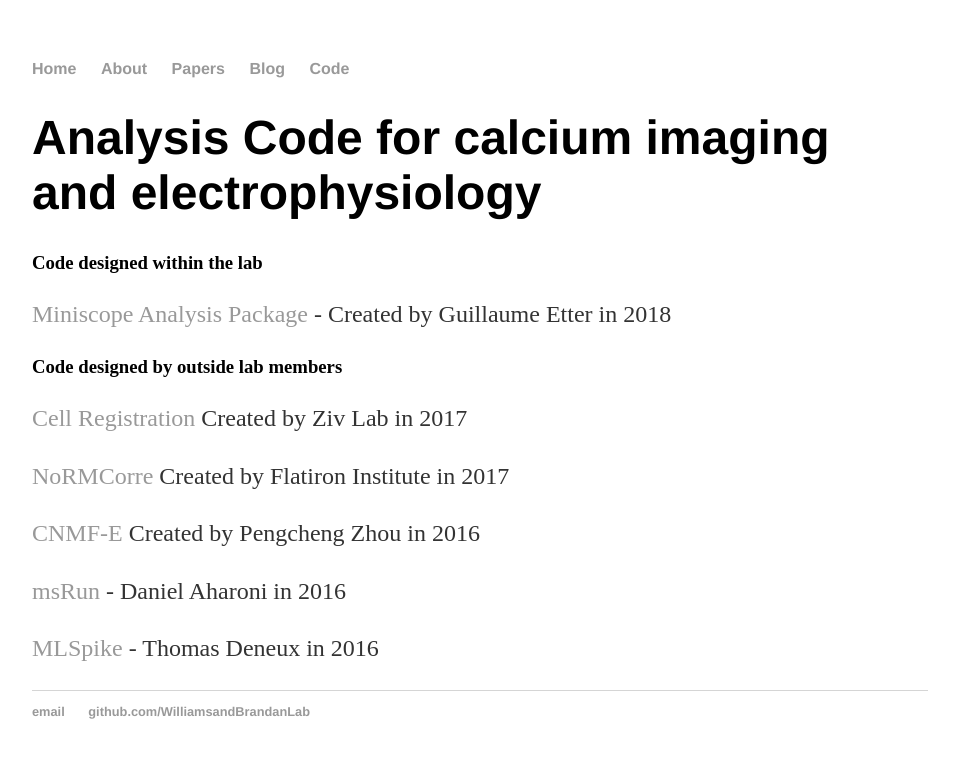
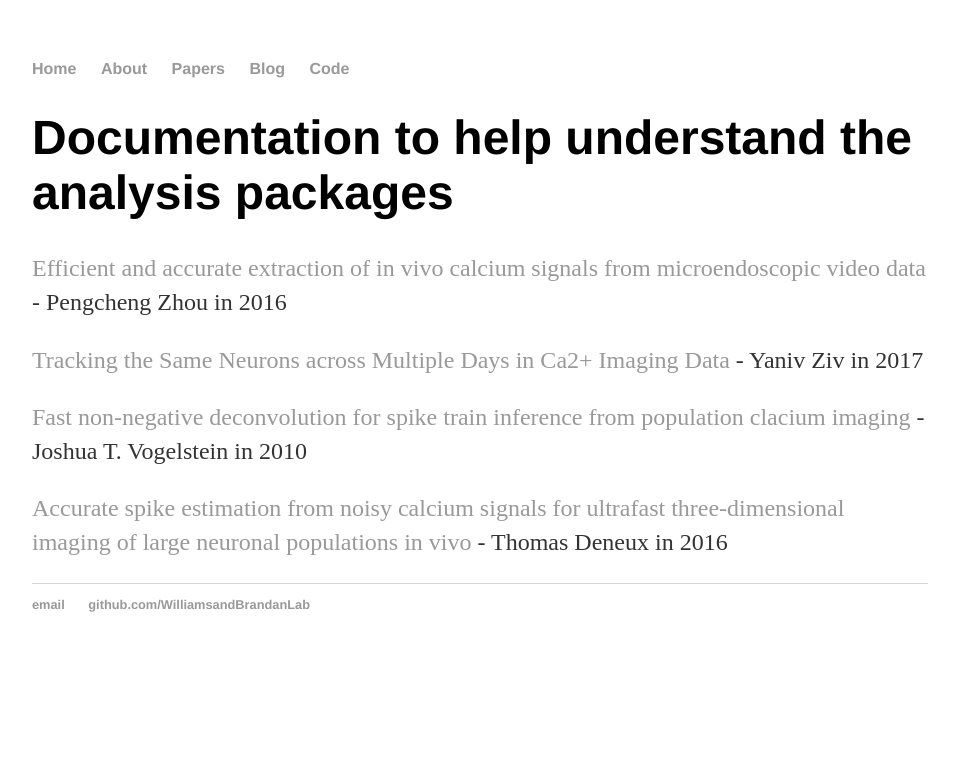
Before and after one commit to WilliamsandBrandanLab/WilliamsandBrandanLab.github.io, a Jekyll site: the page built from papers/index.md, in a window 1280 px wide. Shown: the top 758 px of the page, without its empty margins (160-1119 px from the left). Built offline with Jekyll 4.4.1, drawn with Linux system fonts in a browser that asks for light colours; our own code applies the rules of GitHub Pages for plain Markdown files.

Commit message:
Update index.md

```diff
--- a/papers/index.md
+++ b/papers/index.md
@@ -1,18 +1,10 @@
-
-# Analysis Code for calcium imaging and electrophysiology
+# Documentation to help understand the analysis packages
 
 
-### Code designed within the lab
-[Miniscope Analysis Package](https://github.com/WilliamsandBrandanLab/MiniscopeAnalysis) - Created by Guillaume Etter in 2018
+[Efficient and accurate extraction of in vivo calcium signals from microendoscopic video data](https://github.com/WilliamsandBrandanLab/WilliamsandBrandanLab.github.io/blob/master/Ef%EF%AC%81cient%20and%20accurate%20extraction%20of%20in%20vivo%20calcium%20signals%20from%20microendoscopic%20video%20data.pdf) - Pengcheng Zhou in 2016
 
-### Code designed by outside lab members
+[Tracking the Same Neurons across Multiple Days in Ca2+ Imaging Data](https://github.com/WilliamsandBrandanLab/WilliamsandBrandanLab.github.io/blob/master/tracking_cells_across_time_Ziv.pdf) - Yaniv Ziv in 2017
 
-[Cell Registration](https://github.com/zivlab/CellReg) Created by Ziv Lab in 2017
+[Fast non-negative deconvolution for spike train inference from population clacium imaging](https://github.com/WilliamsandBrandanLab/WilliamsandBrandanLab.github.io/blob/master/vogelstein-fast.pdf) - Joshua T. Vogelstein in 2010
 
-[NoRMCorre](https://github.com/flatironinstitute/NoRMCorre) Created by Flatiron Institute in 2017
-
-[CNMF-E](https://github.com/zhoupc/CNMF_E) Created by Pengcheng Zhou in 2016
-
-[msRun](https://github.com/daharoni/Miniscope_Analysis) - Daniel Aharoni in 2016
-
-[MLSpike](https://github.com/thomasdeneux/spikes) - Thomas Deneux in 2016
+[Accurate spike estimation from noisy calcium signals for ultrafast three-dimensional imaging of large neuronal populations in vivo](https://www.nature.com/articles/ncomms12190.pdf) - Thomas Deneux in 2016
```
